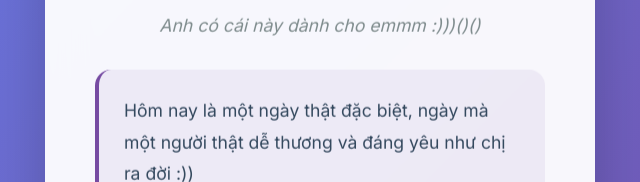
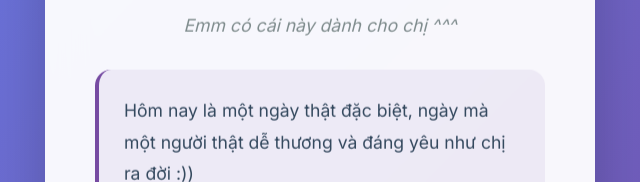
Before and after one commit to nguyenleduydev/chihien, a plain HTML site: page index.html in a window 1280 px wide. Shown: the part 255-437 px from the top of the page, 320-960 px from the left. Drawn offline with nearby package versions, Linux system fonts and the light colour scheme.

Commit message:
Update index.html

```diff
--- a/index.html
+++ b/index.html
@@ -330,7 +330,7 @@
             </h1>
 
             <p class="subtitle">
-                Anh có cái này dành cho emmm :)))()()
+                Emm có cái này dành cho chị ^^^
             </p>
 
             <div class="message">
@@ -592,4 +592,5 @@
         });
     </script>
 </body>
+
 </html>
```
